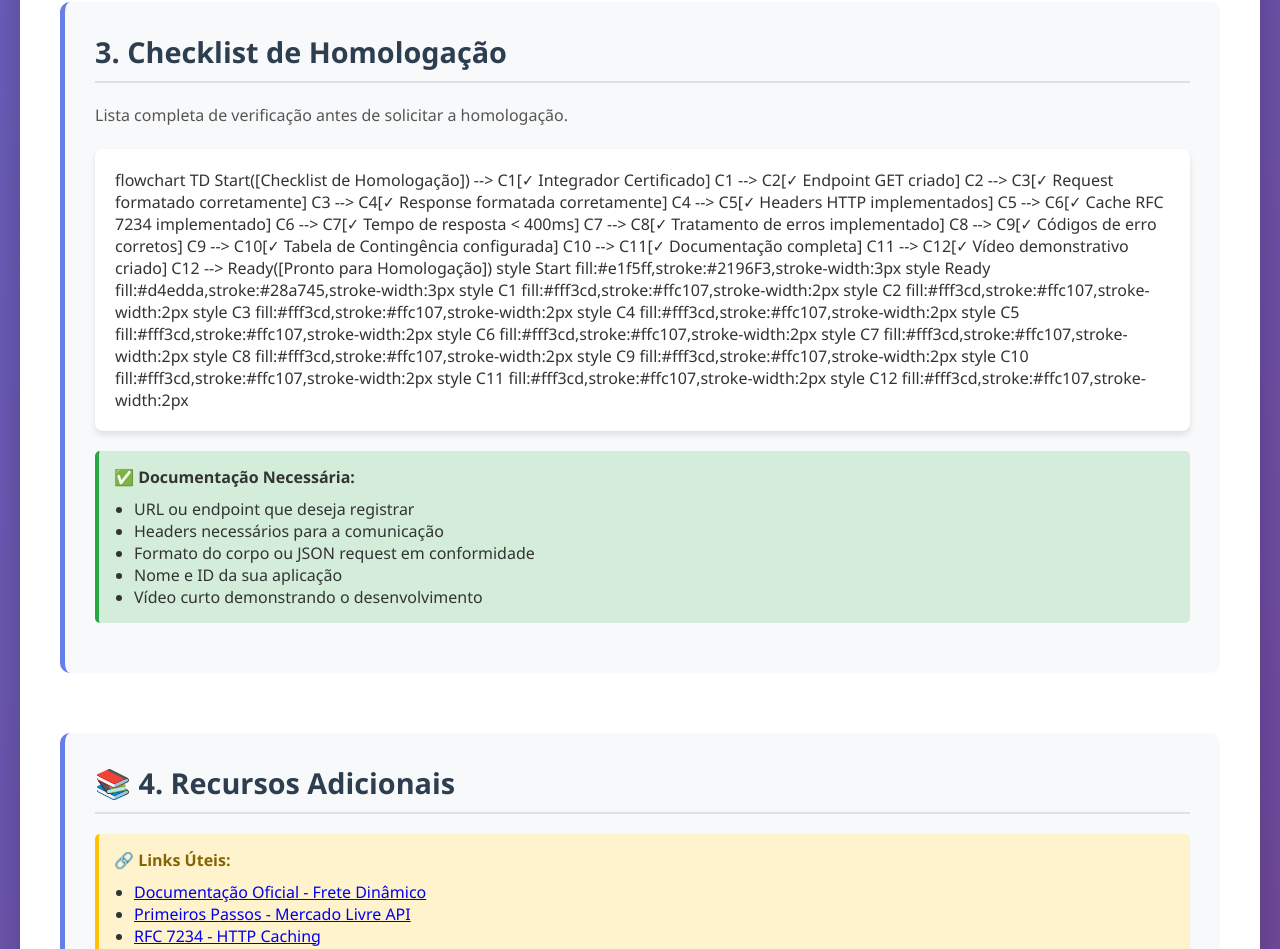
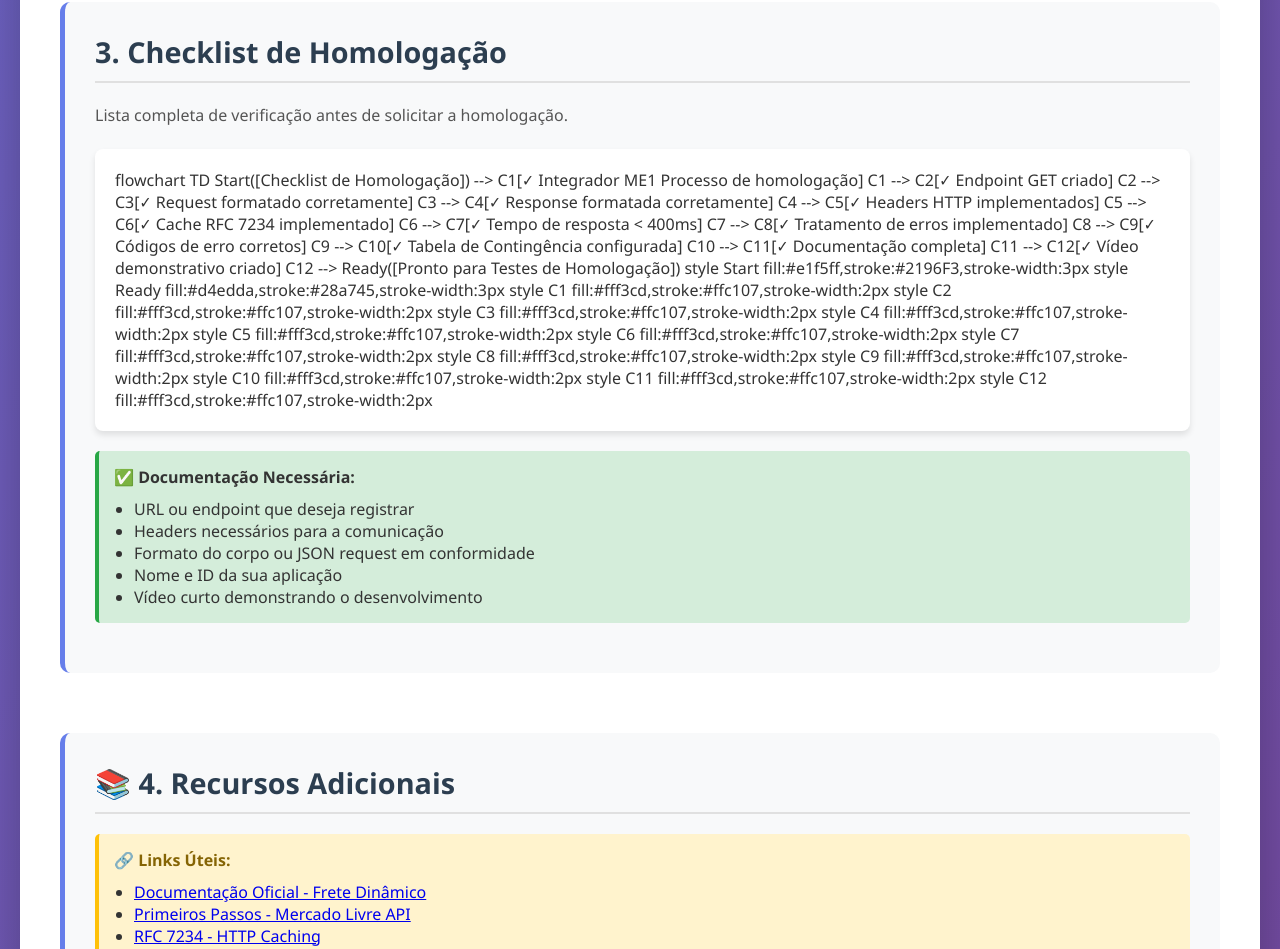
Before and after one commit to LukeMuscle/Fluxo-ME1, a plain HTML site: page fluxograma-homologacao-me1.html in a window 1280 px wide. Shown: the part 2786-3735 px from the top of the page. Drawn offline with Linux system fonts and the light colour scheme; a script that the page names is missing.

Commit message:
Update checklist item for homologation process

```diff
--- a/fluxograma-homologacao-me1.html
+++ b/fluxograma-homologacao-me1.html
@@ -380,7 +380,7 @@ classDiagram
 
             <div class="mermaid">
 flowchart TD
-    Start([Checklist de Homologação]) --> C1[✓ Integrador Certificado]
+    Start([Checklist de Homologação]) --> C1[✓ Integrador ME1</b> Processo de homologação]
     C1 --> C2[✓ Endpoint GET criado]
     C2 --> C3[✓ Request formatado corretamente]
     C3 --> C4[✓ Response formatada corretamente]
@@ -392,7 +392,7 @@ flowchart TD
     C9 --> C10[✓ Tabela de Contingência configurada]
     C10 --> C11[✓ Documentação completa]
     C11 --> C12[✓ Vídeo demonstrativo criado]
-    C12 --> Ready([Pronto para Homologação])
+    C12 --> Ready([Pronto para Testes de Homologação])
 
     style Start fill:#e1f5ff,stroke:#2196F3,stroke-width:3px
     style Ready fill:#d4edda,stroke:#28a745,stroke-width:3px
```
